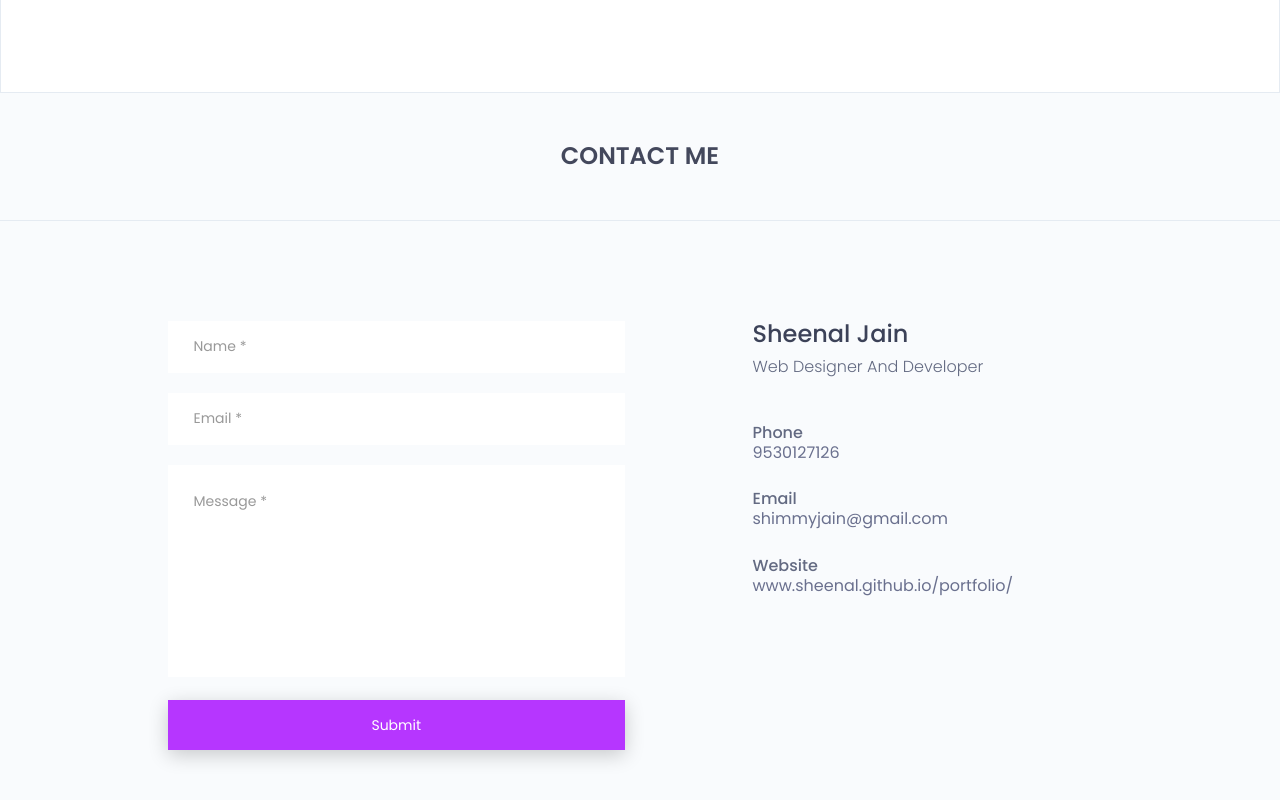
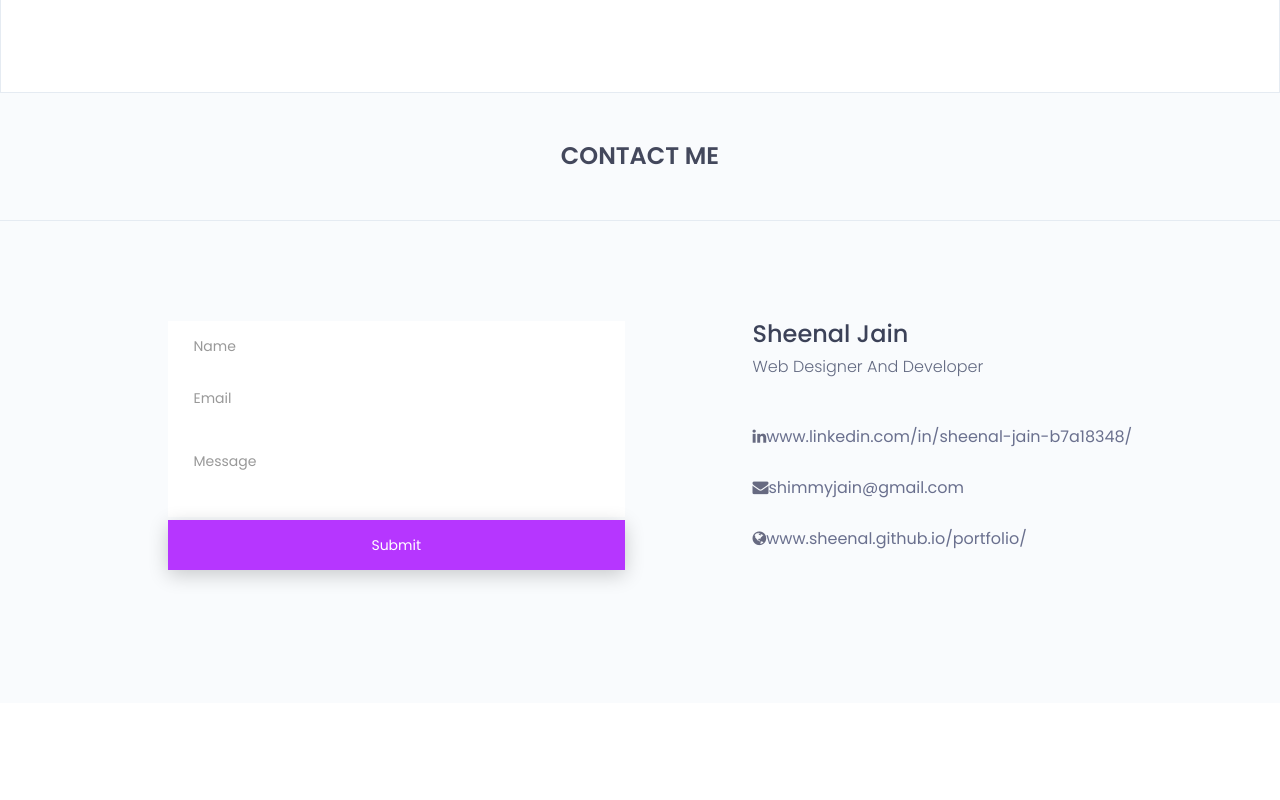
Before and after one commit to sheenal/portfolio, a plain HTML site: page index.html in a window 1280 px wide. Shown: the part 5296-6096 px from the top of the page. After the commit the page ends 5999 px from the top, so only its background shows below. Drawn offline with nearby package versions, Linux system fonts and the light colour scheme.

Commit message:
Form is working now.

```diff
--- a/index.html
+++ b/index.html
@@ -92,6 +92,10 @@
 						color: #999fb3;
 						margin-bottom: 24px;
 						letter-spacing: 0.5px;
+					}
+
+					.single-contact-add-info i {
+						padding-top: 4px;
 					}
 
 					@media (max-width: 768px) {
@@ -655,30 +659,58 @@
 						<div class="col-md-offset-1 col-md-5 col-sm-6">
 							<div class="single-contact-box">
 								<div class="contact-form">
-									<form action="mailto:shimmyjain@gmail.com" method="post" enctype="text/plain" onsubmit="return validateForm()">
+
+
+									<form
+										action="https://formspree.io/f/manevwzg"
+										method="POST"
+										onsubmit="return validateForm()"
+										class="fs-form"
+									>
+										<input type="hidden" name="_redirect" value="https://sheenal.github.io/portfolio/#thankyou">
+
+										<div class="fs-field">
+											<input class="fs-input form-control" id="name" name="name" placeholder="Name" required />
+										</div>
+										<div class="fs-field">
+											<input class="fs-input form-control" id="email" name="email" placeholder="Email" type="email" required />
+										</div>
+										<div class="fs-field">
+											<textarea class="fs-textarea form-control" id="message" name="message" placeholder="Message" required></textarea>
+										</div>
+
+										<div class="fs-button-group single-contact-btn">
+											<button class="fs-button contact-btn" type="submit">Submit</button>
+										</div>
+									</form>
+
+
+
+
+									<!-- <form action="mailto:shimmyjain@gmail.com" method="post" enctype="text/plain" onsubmit="return validateForm()">
 										<div class="row">
 											<div class="col-sm-12">
 												<div class="form-group">
 													<input type="text" class="form-control" id="name" placeholder="Name *" name="name" required>
-												</div><!--/.form-group-->
-											</div><!--/.col-->
+												</div>
+											</div>
 											<div class="col-sm-12">
 												<div class="form-group">
 													<input type="email" class="form-control" id="email" placeholder="Email *" name="email" required>
-												</div><!--/.form-group-->
-											</div><!--/.col-->
+												</div>
+											</div>
 											<div class="col-sm-12">
 												<div class="form-group">
 													<textarea class="form-control" rows="8" id="message" placeholder="Message *" name="message" required></textarea>
-												</div><!--/.form-group-->
-											</div><!--/.col-->
+												</div>
+											</div>
 											<div class="col-sm-12">
 												<div class="single-contact-btn">
 													<button class="contact-btn" type="submit">Submit</button>
-												</div><!--/.single-single-contact-btn-->
-											</div><!--/.col-->
-										</div><!--/.row-->
-									</form><!--/form-->
+												</div>
+											</div>
+										</div>
+									</form> -->
 									<script>
 									function validateForm() {
 										var name = document.getElementById("name").value;
@@ -704,16 +736,13 @@
 									</div>
 									<div class="contact-add-info">
 										<div class="single-contact-add-info">
-											<h3>phone</h3>
-											<a href="tel:+9530127126">9530127126</a>
+											<i class="fa fa-linkedin"></i><a href="https://www.linkedin.com/in/sheenal-jain-b7a18348/" target="_blank">www.linkedin.com/in/sheenal-jain-b7a18348/</a>
 										</div>
 										<div class="single-contact-add-info">
-											<h3>email</h3>
-											<a href="mailto:shimmyjain@gmail.com">shimmyjain@gmail.com</a>
+											<i class="fa fa-envelope" aria-hidden="true"></i><a href="mailto:shimmyjain@gmail.com" target="_blank">shimmyjain@gmail.com</a>
 										</div>
 										<div class="single-contact-add-info">
-											<h3>website</h3>
-											<a href="https://sheenal.github.io/portfolio/">www.sheenal.github.io/portfolio/</a>
+											<i class="fa fa-globe"></i><a href="https://sheenal.github.io/portfolio/" target="_blank">www.sheenal.github.io/portfolio/</a>
 										</div>
 									</div>
 								</div><!--/.contact-adress-->
```
